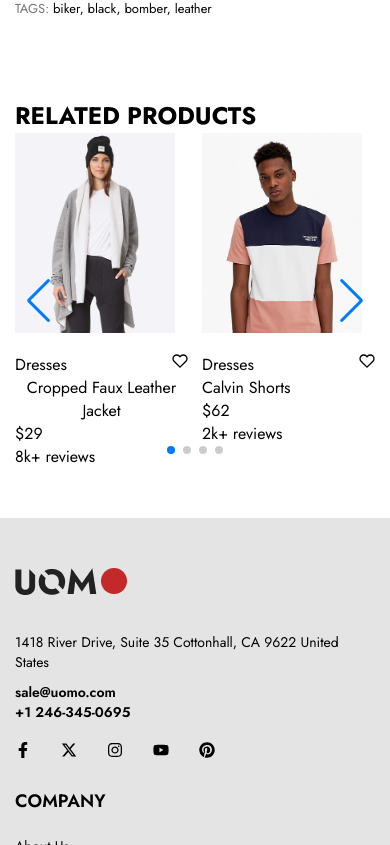
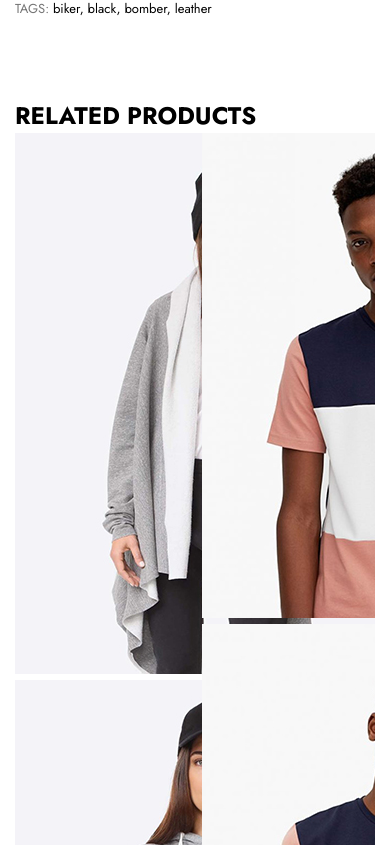
Before and after one commit to AgriSync-Dev/Ecommerce-Summer-App, a React (Create React App) app: page /product in a window 390 px wide. Shown: the part 1219-2064 px from the top of the page. Built offline with nearby package versions, Linux system fonts and the light colour scheme.

Commit message:
Added NotFound Page Error 404

```diff
--- a/src/App.js
+++ b/src/App.js
@@ -14,6 +14,7 @@ import Footer from "../src/Components/Footer/Footer";
 
 import "./App.css";
 import ProductDetails from "./Pages/ProductDetails";
+import NotFound from "./Pages/NotFound";
 
 const App = () => {
   return (
@@ -27,6 +28,7 @@ const App = () => {
           <Route path="/contact" element={<Contact />} />
           <Route path="/blog" element={<Blog />} />
           <Route path="/product" element={<ProductDetails />} />
+          <Route path="*" element={<NotFound />} />
         </Routes>
         <Footer />
       </BrowserRouter>
--- /dev/null
+++ b/src/Components/Error/Error.jsx
@@ -0,0 +1,23 @@
+import React from "react";
+import { Link } from "react-router-dom";
+
+import "./Error.css";
+
+const Error = () => {
+  return (
+    <div>
+      <div className="errorContainer">
+        <h1>OOPS!</h1>
+        <h3>Page not found</h3>
+        <p>
+          Sorry, we couldn't find the page you where looking for. We suggest
+          that you <br />
+          return to home page.
+        </p>
+        <Link to="/">Go Back</Link>
+      </div>
+    </div>
+  );
+};
+
+export default Error;
--- a/src/Components/Product/RelatedProducts/RelatedProducts.css
+++ b/src/Components/Product/RelatedProducts/RelatedProducts.css
@@ -3,110 +3,17 @@
   padding: 0px 160px;
 }
 
-.rpImages {
-  position: relative;
-  width: 255px;
-  height: 340px;
-  overflow: hidden;
-  -webkit-transition: all 0.2s cubic-bezier(0.99, 0.99, 0, 0.61);
-  transition: 0.3s linear;
-  -moz-transition: 0.3s linear;
-  -o-transition: 0.3s linear;
-}
-
-.rpImages img {
-  position: absolute;
-  top: 0;
-  left: 0;
-  overflow: hidden;
-  width: 100%;
-  height: 100%;
-  object-fit: cover;
-}
-
-.rpImages .rpFrontImg {
-  z-index: 1;
-  transition: opacity 0.3s linear;
-  cursor: pointer;
-}
-
-.rpImages:hover > .rpFrontImg {
-  opacity: 0;
-}
-
-.rpImages h4 {
-  position: relative;
-  top: 300px;
-  text-align: center;
-  padding: 10px;
-  background-color: rgb(253, 253, 253);
-  transition: all 0.2s cubic-bezier(0.99, 0.99, 0, 0.61);
-  margin: 0 10px;
-  text-transform: uppercase;
-  font-weight: 500;
-  font-size: 14px;
-}
-
-.rpImages:hover h4 {
-  top: 290px;
-}
-
-.relatedProductInfo {
-  display: flex;
-  flex-direction: column;
-  margin-top: 20px;
-}
-
-.rpCategoryWishlist {
-  display: flex;
-  justify-content: space-between;
-}
-
-.productNameInfo {
-  display: flex;
-  flex-direction: column;
-  align-items: flex-start;
-}
-
-.productNameInfo h6 {
-  font-size: 16px;
-  font-weight: 400;
-}
-
-.productNameInfo p {
-  font-size: 16px;
-  font-weight: 400;
-}
-
 @media screen and (max-width: 1210px) {
   .relatedProductSection {
-    padding: 0 60px;
+    padding: 0px 60px;
   }
 }
 
 @media screen and (max-width: 450px) {
   .relatedProductSection {
-    padding: 0 15px;
-  }
-
-  .rpImages {
-    width: 160px;
-    height: 200px;
-  }
-
-  .rpImages h4 {
-    top: 170px;
+    padding: 0px 15px;
   }
 }
 
 @media screen and (max-width: 320px) {
-  .rpImages {
-    width: 138px;
-    height: 167px;
-  }
-
-  .rpImages h4 {
-    top: 145px;
-    font-size: 12px;
-  }
 }
--- /dev/null
+++ b/src/Pages/NotFound.jsx
@@ -0,0 +1,12 @@
+import React from "react";
+import Error from "../Components/Error/Error";
+
+const NotFound = () => {
+  return (
+    <div>
+      <Error />
+    </div>
+  );
+};
+
+export default NotFound;
```
